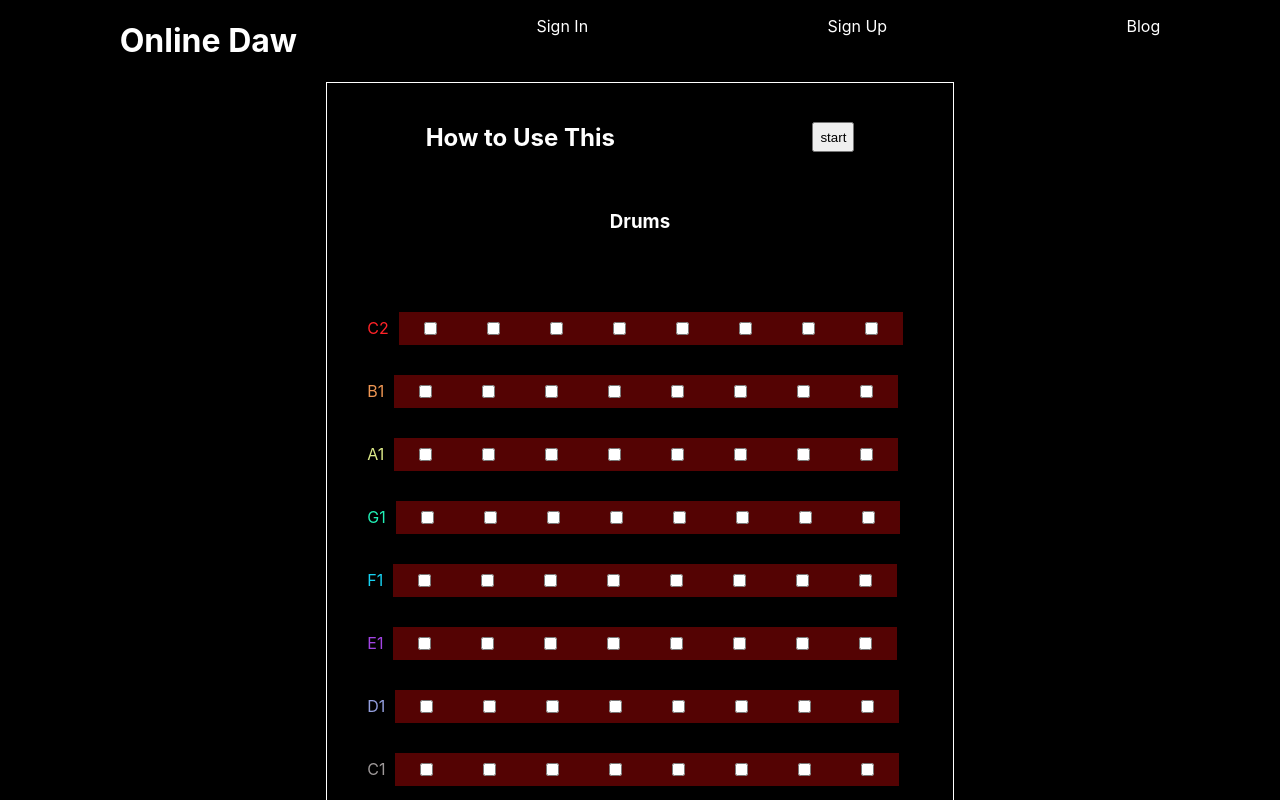
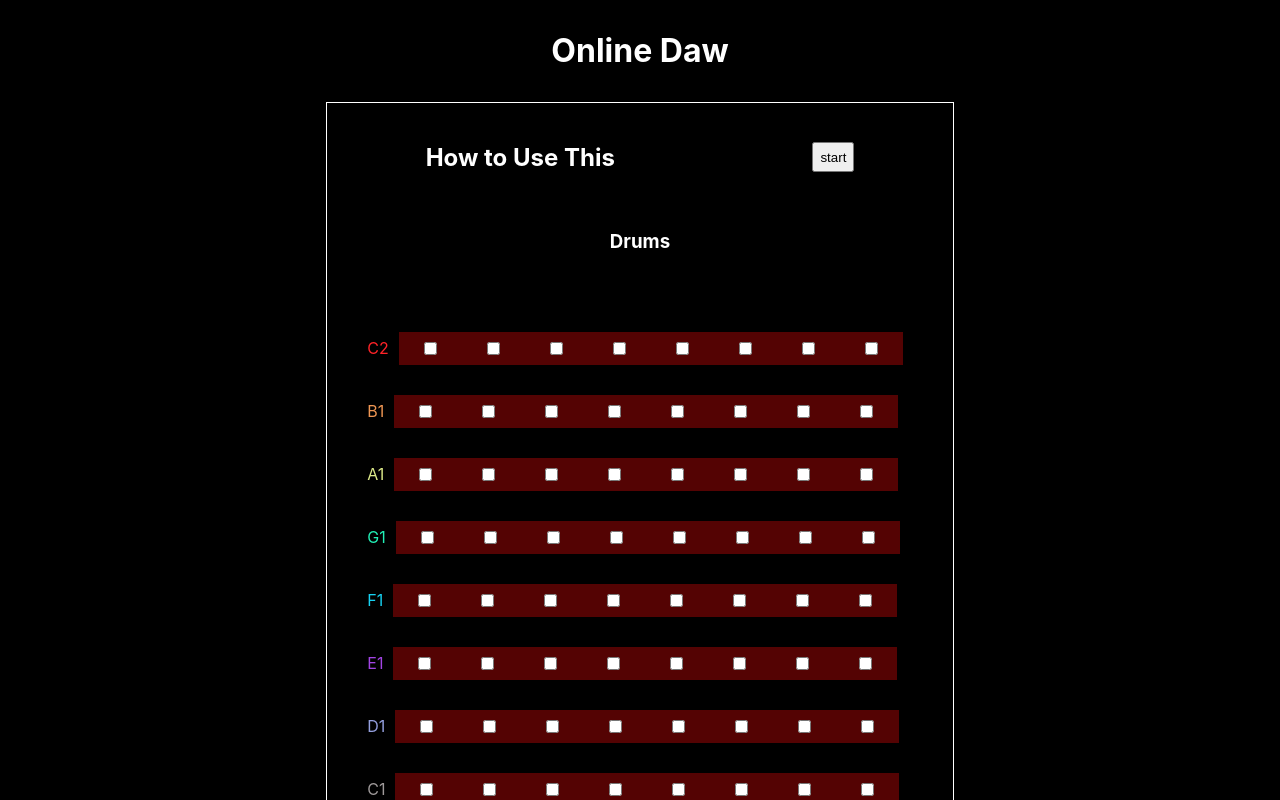
Before and after one commit to DavidVerghese/BeatmakerJS, a React (Create React App) app in the folder client/: page / in a window 1280 px wide. Shown: the top 800 px of the page. Built offline with nearby package versions, Linux system fonts and the light colour scheme.

Commit message:
created header component

```diff
--- a/client/src/App.css
+++ b/client/src/App.css
@@ -8,11 +8,7 @@ a {
 button {
   height: 30px;
 }
-header {
-  display: flex;
-  justify-content: space-around;
-  width: 100%;
-}
+
 
 .app {
   display: flex;
--- a/client/src/App.js
+++ b/client/src/App.js
@@ -5,6 +5,7 @@ import * as Tone from 'tone'
 import InputGrid from "./components/inputGrid"
 import { useState } from "react";
 import Footer from './components/Footer/Footer';
+import Header from './components/Header/Header';
 import kickFile from './sounds/drums/kick.wav';
 import snareFile from './sounds/drums/snare.wav';
 import hihatFile from './sounds/drums/hihat.wav';
@@ -49,7 +50,7 @@ function App() {
   const [startButtonClicked, setStartButtonClicked] = useState(false);
   return (
     <div className="app">
-      <header><h1>Online Daw</h1><p>Sign In</p><p>Sign Up</p><p>Blog</p></header>
+     <Header/>
       <div className="musicmaker">
         <div className="topbar"><h2>How to Use This</h2><button onClick={() => { if (!startButtonClicked) { startSequencer() };setStartButtonClicked(true)}}>start</button> </div>
       <h3>Drums</h3>
--- /dev/null
+++ b/client/src/components/Header/Header.css
@@ -0,0 +1,6 @@
+header {
+  display: flex;
+  justify-content: space-around;
+  width: 100%;
+  margin: 10px 0px;
+}
--- /dev/null
+++ b/client/src/components/Header/Header.jsx
@@ -0,0 +1,6 @@
+import './Header.css'
+
+function Header() {
+  return  <header><h1>Online Daw</h1></header>
+}
+export default Header;
```
